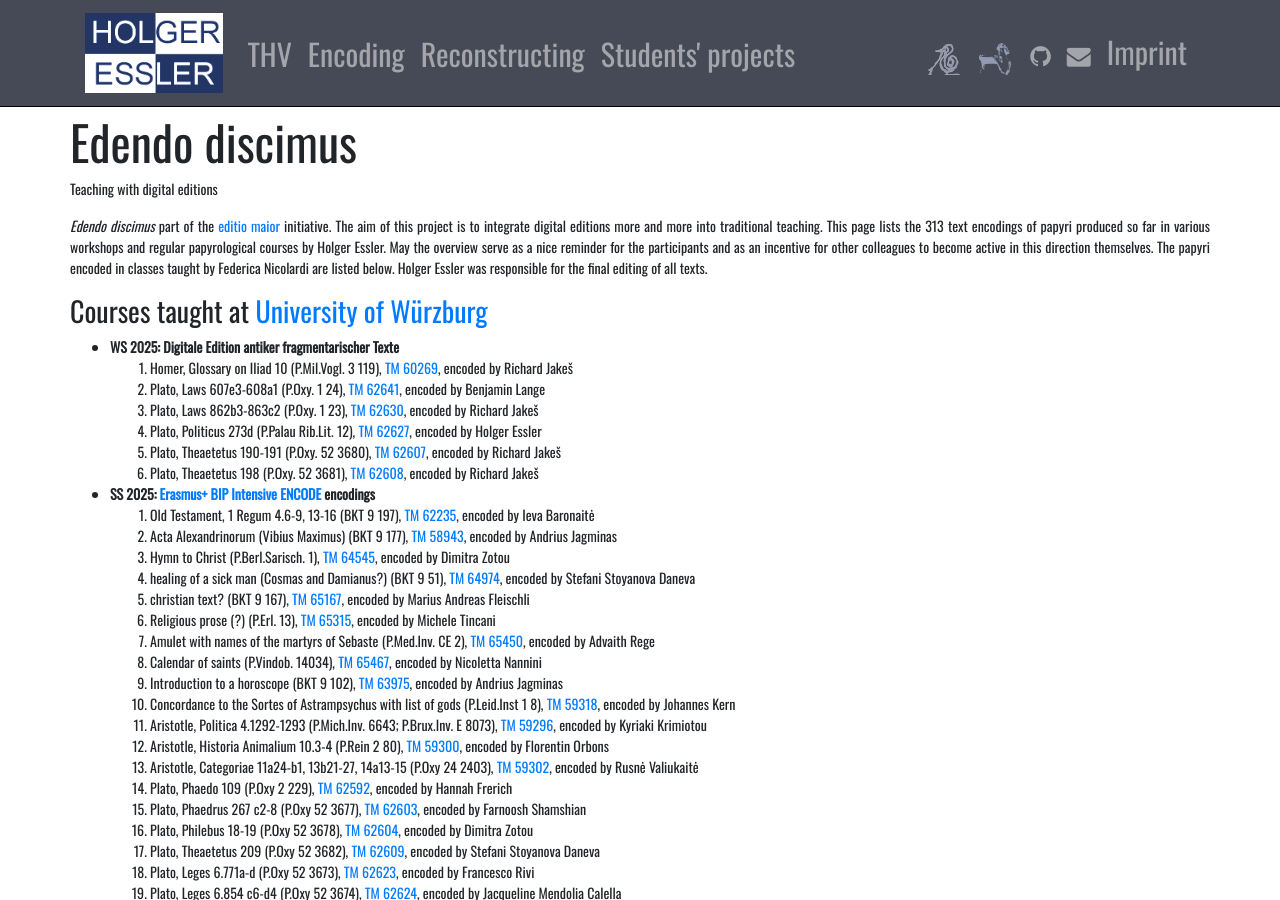
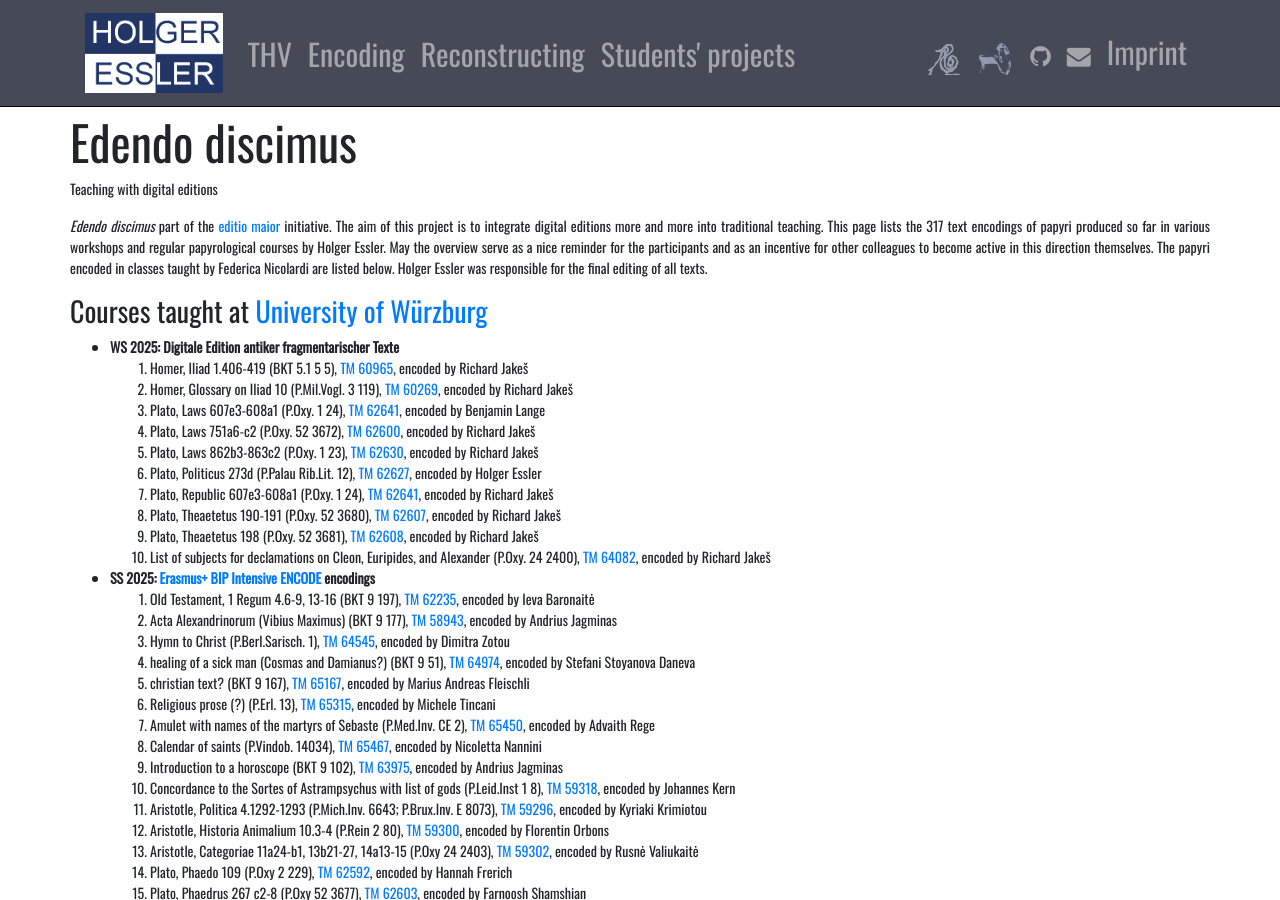
Before and after one commit to HolgerEssler/HolgerEssler.github.io, a Jekyll site: the page built from ediscimus.html, in a window 1280 px wide and 900 px high. Built offline with Jekyll 4.4.1, drawn with Linux system fonts in a browser that asks for light colours; nearby versions of some CDN libraries.

Commit message:
Added 4 new texts.

```diff
--- a/ediscimus.html
+++ b/ediscimus.html
@@ -20,7 +20,7 @@
               <p>Teaching with digital editions</p></div>
             </div>
             <div class="row">
-              <p><em>Edendo discimus</em>  part of the <a href="editio.html">editio maior</a> initiative. The aim of this project is to integrate digital editions more and more into traditional teaching. This page lists the 313 text encodings of papyri produced so far in various workshops and regular papyrological courses by Holger Essler. May the overview serve as a nice reminder for the participants and as an incentive for other colleagues to become active in this direction themselves. The papyri encoded in classes taught by Federica Nicolardi are listed below. Holger Essler was responsible for the final editing of all texts.
+              <p><em>Edendo discimus</em>  part of the <a href="editio.html">editio maior</a> initiative. The aim of this project is to integrate digital editions more and more into traditional teaching. This page lists the 317 text encodings of papyri produced so far in various workshops and regular papyrological courses by Holger Essler. May the overview serve as a nice reminder for the participants and as an incentive for other colleagues to become active in this direction themselves. The papyri encoded in classes taught by Federica Nicolardi are listed below. Holger Essler was responsible for the final editing of all texts.
             </div>
             <div class="row">
               <h3>Courses taught at <a href="https://www.klassphil.uni-wuerzburg.de/startseite/">University of Würzburg</a></h3>
@@ -29,12 +29,16 @@
               <ul>
                 <li><strong>WS 2025: Digitale Edition antiker fragmentarischer Texte</strong>
                   <ol>
+                    <li>Homer, Iliad 1.406-419 (BKT 5.1 5 5), <a href="https://papyri.info/dclp/60965">TM 60965</a>, encoded by Richard Jakeš</li>
                     <li>Homer, Glossary on Iliad 10 (P.Mil.Vogl. 3 119), <a href="https://papyri.info/dclp/60269">TM 60269</a>, encoded by Richard Jakeš</li>
                     <li>Plato, Laws 607e3-608a1 (P.Oxy. 1 24), <a href="https://papyri.info/dclp/62641">TM 62641</a>, encoded by Benjamin Lange</li>
+                    <li>Plato, Laws 751a6-c2 (P.Oxy. 52 3672), <a href="https://papyri.info/dclp/62600">TM 62600</a>, encoded by Richard Jakeš</li>
                     <li>Plato, Laws 862b3-863c2 (P.Oxy. 1 23), <a href="https://papyri.info/dclp/62630">TM 62630</a>, encoded by Richard Jakeš</li>
                     <li>Plato, Politicus 273d (P.Palau Rib.Lit. 12), <a href="https://papyri.info/dclp/62627">TM 62627</a>, encoded by Holger Essler</li>
+                    <li>Plato, Republic 607e3-608a1 (P.Oxy. 1 24), <a href="https://papyri.info/dclp/62641">TM 62641</a>, encoded by Richard Jakeš</li>
                     <li>Plato, Theaetetus 190-191 (P.Oxy. 52 3680), <a href="https://papyri.info/dclp/62607">TM 62607</a>, encoded by Richard Jakeš</li>
                     <li>Plato, Theaetetus 198 (P.Oxy. 52 3681), <a href="https://papyri.info/dclp/62608">TM 62608</a>, encoded by Richard Jakeš</li>
+                    <li>List of subjects for declamations on Cleon, Euripides, and Alexander (P.Oxy. 24 2400), <a href="https://papyri.info/dclp/64082">TM 64082</a>, encoded by Richard Jakeš</li>
                   </ol>
                 </li>
                 <li><strong>SS 2025: <a href="http://https//site.unibo.it/encode/it/agenda/erasmus-bip-intensive-encode-digital-competences-in-ancient-writing-cultures">Erasmus+ BIP Intensive ENCODE</a> encodings</strong>
--- a/editio.html
+++ b/editio.html
@@ -28,7 +28,7 @@
             <div class="row">
               <ul>
                 <li>The <strong><a href="/thv">Thesaurus Herculanensium Voluminum (THV)</a></strong> is being created in collaboration with the <a href="https://cispe.org/">Centro Internazionale per lo Studio dei Papiri Ercolanesi, Naples</a>. The final goal is a comprehensive database of all edited texts from Herculaneum. So far it contains <strong>183 texts and 302 inventory numbers</strong>.</li>
-                <li><strong><a href="/ediscimus">E(dendo)discimus</a></strong> The digital edition of papyri has been part of <strong>Holger Essler's teaching</strong> in <a href="www.unive.it/persone/holger.essler">Venice</a> and <a href="https://www.klassphil.uni-wuerzburg.de/startseite/">Würzburg</a> for years. Over the years <strong>313 texts</strong> have been encoded as practical training and to expand the corpora.</li>
+                <li><strong><a href="/ediscimus">E(dendo)discimus</a></strong> The digital edition of papyri has been part of <strong>Holger Essler's teaching</strong> in <a href="www.unive.it/persone/holger.essler">Venice</a> and <a href="https://www.klassphil.uni-wuerzburg.de/startseite/">Würzburg</a> for years. Over the years <strong>317 texts</strong> have been encoded as practical training and to expand the corpora.</li>
                 <li><strong><a href="/integration">INTEGRATION – INTEllectual miGRATION</a></strong> aims at enriching our knowledge of Ancient Greek and Roman philosophical thought through the evidence provided by Greek and Latin papyri. So far <strong>26 texts</strong> have been encoded by the unit at Ca'Foscari (Venice).</li>
               </ul>
             </div>
```
Also changed, not shown: other parts of editio.html (+1 -1 lines).
